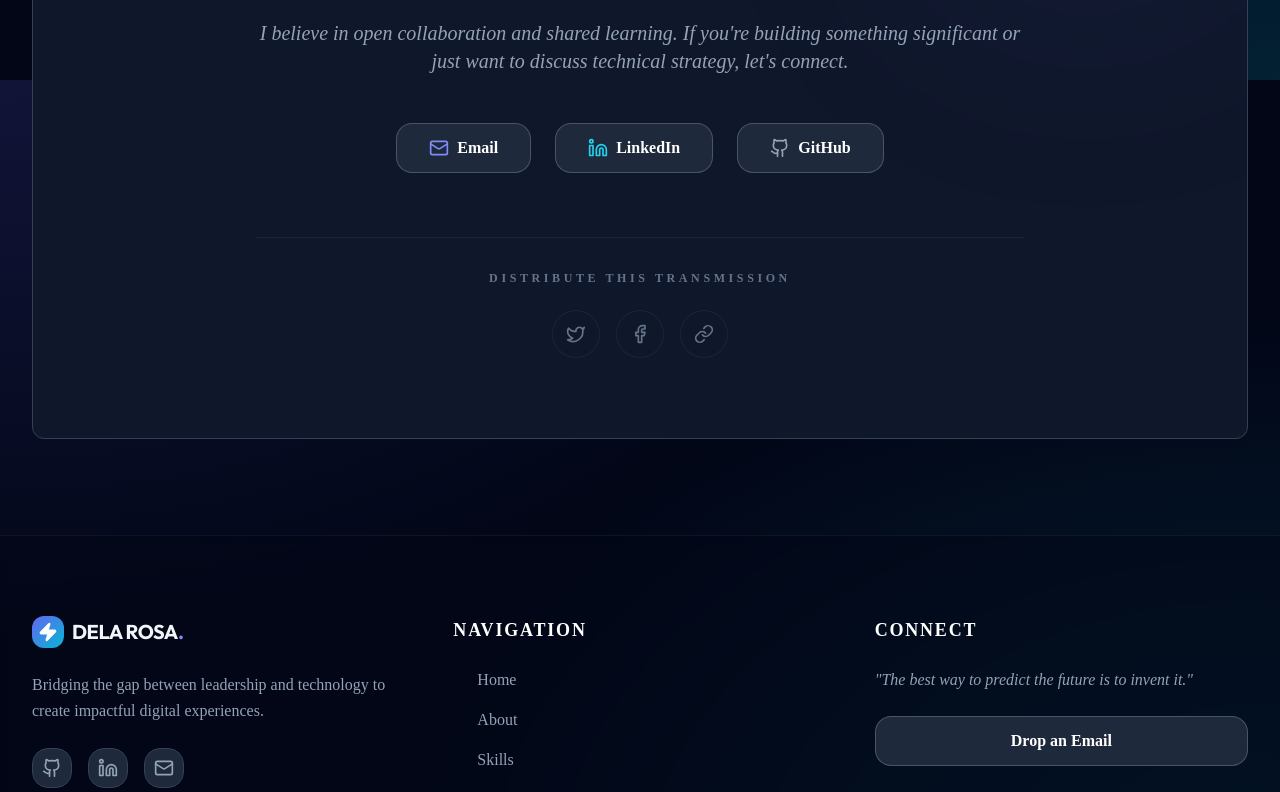
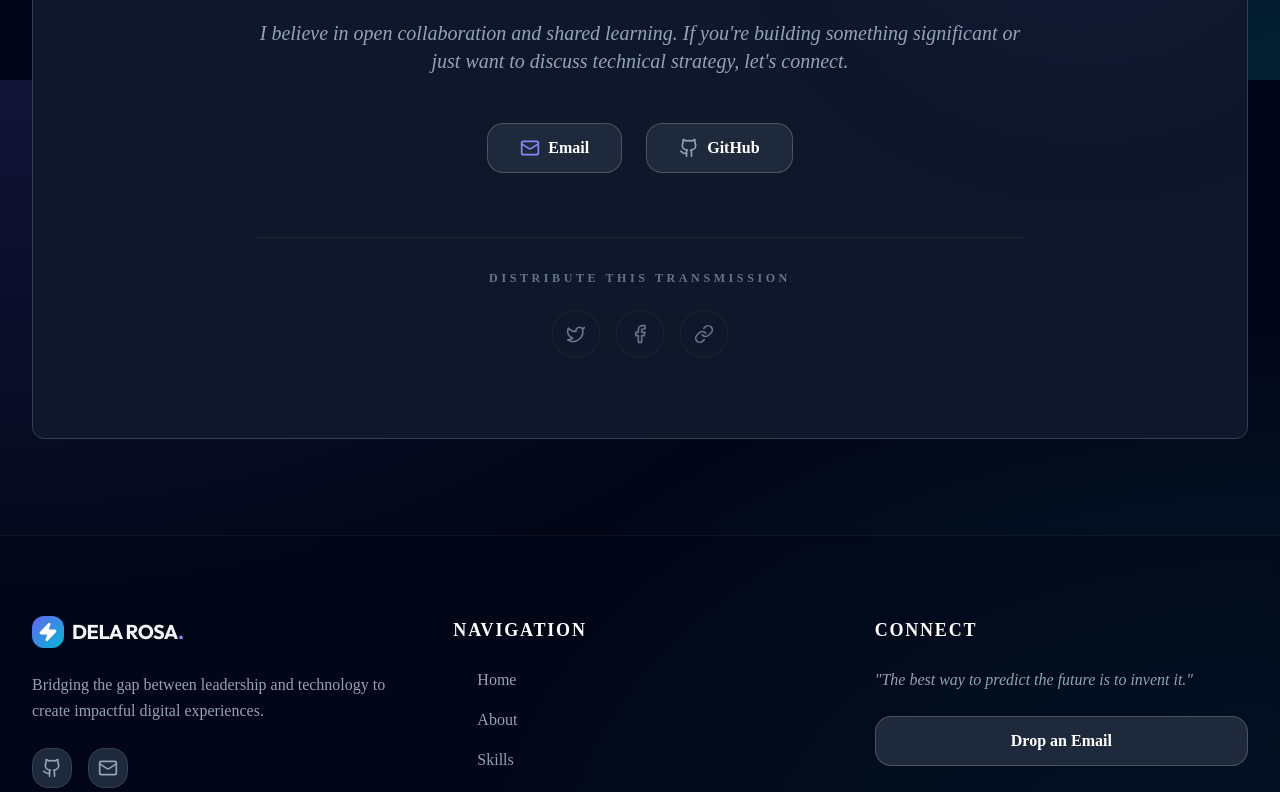
Before and after one commit to lanie-14/Portfolio, a React (Vite) app: page /reflection in a window 1280 px wide. Shown: the part 1520-2312 px from the top of the page. Built offline with nearby package versions, Linux system fonts and the light colour scheme.

Commit message:
Remove LinkedIn references from all pages

```diff
--- a/src/components/Layout.jsx
+++ b/src/components/Layout.jsx
@@ -1,6 +1,6 @@
 import React, { useState, useEffect } from 'react'
 import { Outlet, Link, useLocation } from 'react-router-dom'
-import { Menu, X, Github, Linkedin, Mail, ArrowRight, Zap } from 'lucide-react'
+import { Menu, X, Github, Mail, ArrowRight, Zap } from 'lucide-react'
 
 const Layout = () => {
   const [isMenuOpen, setIsMenuOpen] = useState(false)
@@ -112,7 +112,6 @@ const Layout = () => {
               </p>
               <div className="flex gap-4">
                 <SocialIcon icon={Github} href="https://github.com/arvindelarosa" />
-                <SocialIcon icon={Linkedin} href="https://linkedin.com/in/arvindelarosa" />
                 <SocialIcon icon={Mail} href="mailto:arvindelarosa@gmail.com" />
               </div>
 
--- a/src/pages/About.jsx
+++ b/src/pages/About.jsx
@@ -1,5 +1,5 @@
 import React, { useEffect } from 'react'
-import { User, Download, Map, Award, GraduationCap, Heart, Users, Lightbulb, Rocket, Flag, Target, Sparkles, TrendingUp, Users2, Calendar, Crown, Laptop, Compass, Check, CheckCircle, HeartHandshake, Mail, Linkedin, Github, Code, Zap } from 'lucide-react'
+import { User, Download, Map, Award, GraduationCap, Heart, Users, Lightbulb, Rocket, Flag, Target, Sparkles, TrendingUp, Users2, Calendar, Crown, Laptop, Compass, Check, CheckCircle, HeartHandshake, Mail, Github, Code, Zap } from 'lucide-react'
 
 const About = () => {
   useEffect(() => {
@@ -137,7 +137,6 @@ const About = () => {
                 <span className="text-white font-bold opacity-60">SOCIAL</span>
                 <div className="flex gap-4">
                     <SocialLite icon={Github} />
-                    <SocialLite icon={Linkedin} />
                 </div>
             </div>
           </div>
--- a/src/pages/Home.jsx
+++ b/src/pages/Home.jsx
@@ -1,6 +1,6 @@
 import React, { useEffect } from 'react'
 import { Link } from 'react-router-dom'
-import { Sparkles, ArrowRight, Mail, Code, Users, Code2, Braces, Terminal, Component, GitBranch, Trophy, Target, Rocket, BookOpen, Folder, Lightbulb, Users2, TrendingUp, Download, Linkedin, Github, Zap, User, UserCheck } from 'lucide-react'
+import { Sparkles, ArrowRight, Mail, Code, Users, Code2, Braces, Terminal, Component, GitBranch, Trophy, Target, Rocket, BookOpen, Folder, Lightbulb, Users2, TrendingUp, Download, Github, Zap, User, UserCheck } from 'lucide-react'
 
 const Home = () => {
   useEffect(() => {
@@ -172,7 +172,6 @@ const Home = () => {
                     </a>
                     <div className="flex gap-4">
                         <SocialBtn icon={Github} href="https://github.com/arvindelarosa" />
-                        <SocialBtn icon={Linkedin} href="https://linkedin.com/in/arvindelarosa" />
                     </div>
 
                 </div>
--- a/src/pages/Projects.jsx
+++ b/src/pages/Projects.jsx
@@ -1,5 +1,5 @@
 import React, { useState, useEffect } from 'react'
-import { FolderOpen, Search, X, Filter, RotateCcw, Calendar, ExternalLink, Github, Maximize2, Clock, AlertCircle, Lightbulb, Trophy, BookOpen, ChevronRight, Star, ArrowRight, Code2, Mail, Linkedin, Zap, Layout, Monitor, Box, Layers } from 'lucide-react'
+import { FolderOpen, Search, X, Filter, RotateCcw, Calendar, ExternalLink, Github, Maximize2, Clock, AlertCircle, Lightbulb, Trophy, BookOpen, ChevronRight, Star, ArrowRight, Code2, Mail, Zap, Layout, Monitor, Box, Layers } from 'lucide-react'
 
 const Projects = () => {
   const [searchQuery, setSearchQuery] = useState('')
--- a/src/pages/Reflection.jsx
+++ b/src/pages/Reflection.jsx
@@ -1,5 +1,5 @@
 import React, { useEffect } from 'react'
-import { BookOpen, Share2, Mail, Linkedin, Github, Twitter, Facebook, Link as LinkIcon, CheckCircle, ChevronRight, Star, ArrowRight, Zap, Target, MessageSquare, Quote } from 'lucide-react'
+import { BookOpen, Share2, Mail, Github, Twitter, Facebook, Link as LinkIcon, CheckCircle, ChevronRight, Star, ArrowRight, Zap, Target, MessageSquare, Quote } from 'lucide-react'
 
 const Reflection = () => {
   useEffect(() => {
@@ -102,7 +102,6 @@ const Reflection = () => {
 
                 <div className="flex flex-wrap justify-center gap-6 mb-16">
                     <SocialLite icon={Mail} label="Email" href="mailto:arvindelarosa@gmail.com" color="indigo" />
-                    <SocialLite icon={Linkedin} label="LinkedIn" href="https://linkedin.com/in/arvindelarosa" color="cyan" />
                     <SocialLite icon={Github} label="GitHub" href="https://github.com/arvindelarosa" color="slate" />
                 </div>
 
```
